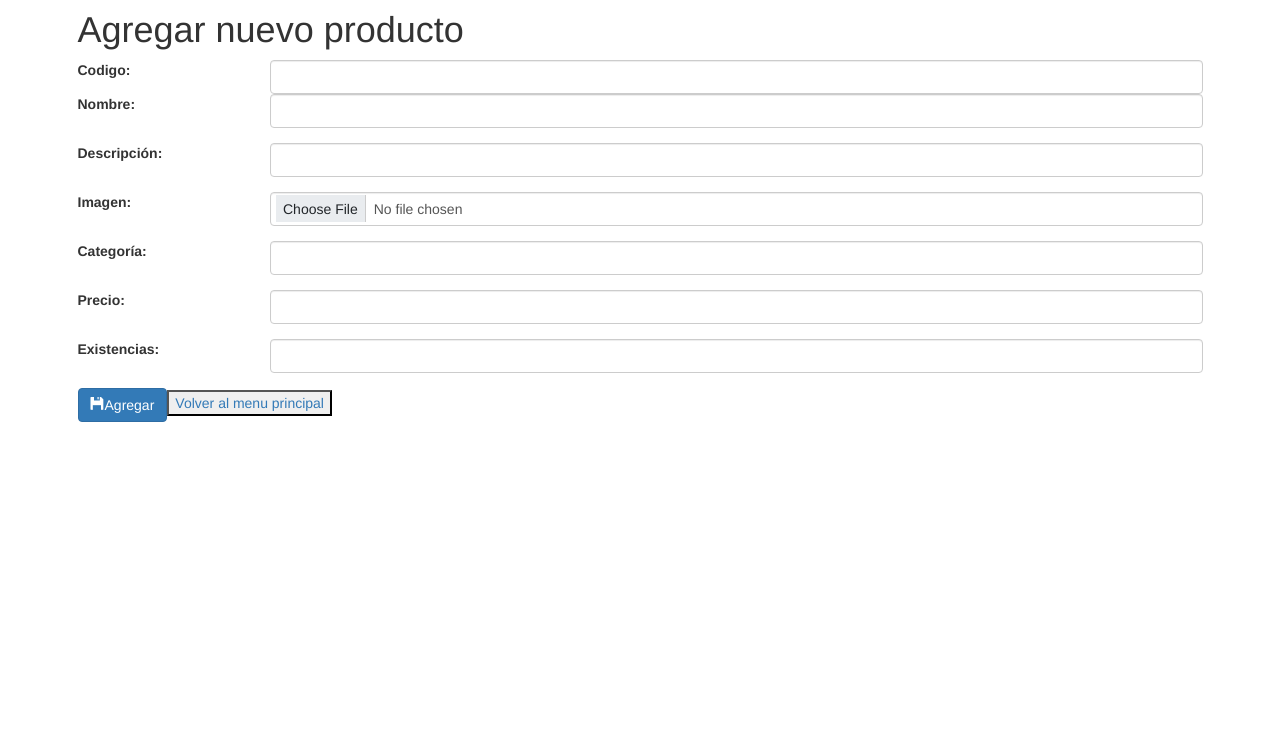
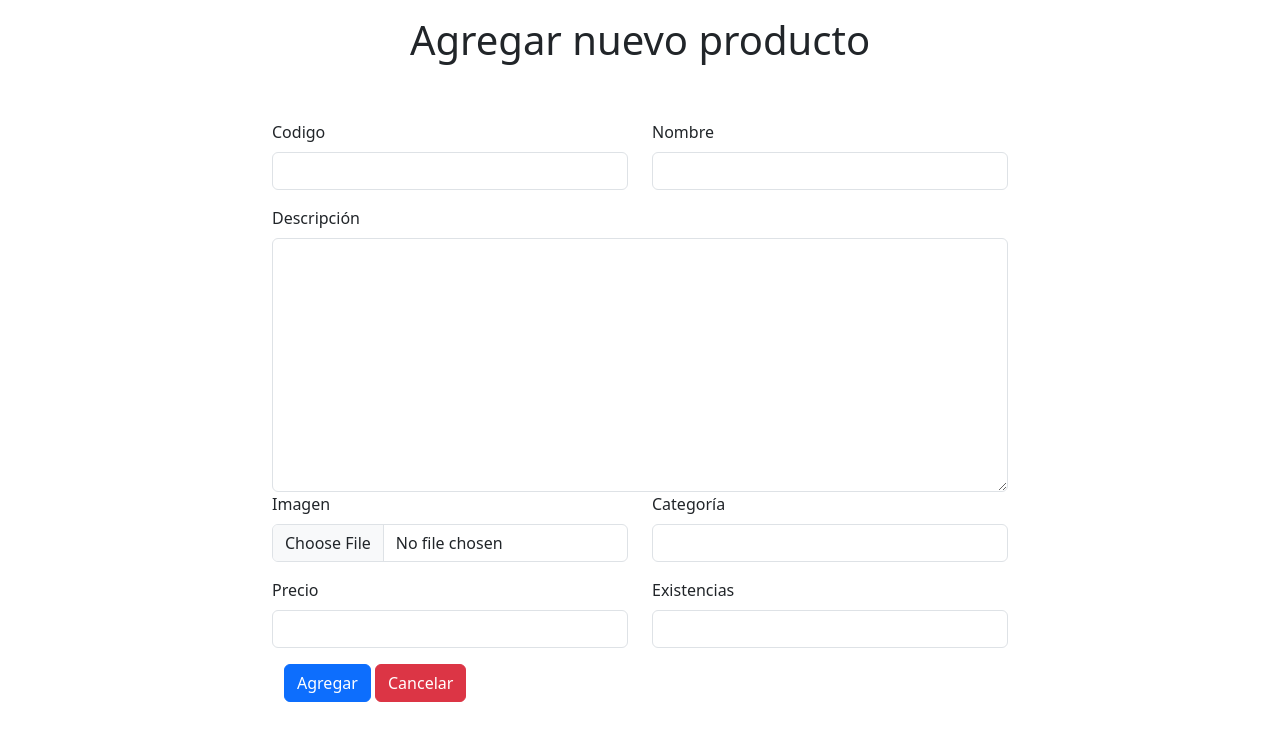
Before and after one commit to Lawliet25/Desaf-o1, a PHP site: page /formulario.php in a window 1280 px wide. Shown: the top 741 px of the page. Run offline with PHP 8.4, Linux system fonts and the light colour scheme; some libraries are stand-ins or nearby versions.

Commit message:
Modificacion formulario agregar producto y validacion

```diff
--- a/formulario.php
+++ b/formulario.php
@@ -13,73 +13,68 @@
 </head>
 <body>
 <div class="container">
+	<h1 class="py-3 text-center">Agregar nuevo producto</h1>
 	<div class="row py-3">
-            <h1>Agregar nuevo producto</h1>
+		<div class="col-md-8 offset-md-2">
 			<form method="POST" action="procesarvalida.php" enctype="multipart/form-data">
-				<div class="row">
-					<div class="col-sm-2">
-						<label class="form-label" for="codigo">Codigo:</label>
-					</div>
-					<div class="col-sm-10">
-						<input type="text" class="form-control" name="codigo" id="codigo">
+  				<div class="row py-3">
+					  <div class="col-md-6">
+						  <div class="formgroup">
+    						<label for="codigo" class="form-label">Codigo</label>
+    						<input type="text" class="form-control" name="codigo" id="codigo" required>
 						  </div>
 					  </div>
-				<div class="row form-group">
-					<div class="col-sm-2">
-						<label class="control-label" for="nombre">Nombre:</label>
-					</div>
-					<div class="col-sm-10">
-						<input type="text" class="form-control" name="nombre" id="nombre">
+					  <div class="col-md-6">
+						  <div class="formgroup">
+    						<label for="nombre" class="form-label">Nombre</label>
+    						<input type="text" class="form-control" name="nombre" id="nombre" required>
 						  </div>
 					  </div>
-				<div class="row form-group">
-					<div class="col-sm-2">
-						<label class="control-label" for="descripcion">Descripción:</label>
   				</div>
-					<div class="col-sm-10">
-						<input type="text" min="2" max="5" class="form-control" name="descripcion" id="descripcion">
+				<div class="row">
+					  <div class="col-md-12">
+						  <div class="formgroup">
+    						<label for="descripcion" class="form-label">Descripción</label>
+    						<textarea name="descripcion" name="descripcion" id="descripcion" cols="20" rows="10" class="form-control" required></textarea>
 						  </div>
 					  </div>
-				<div class="row form-group">
-					<div class="col-sm-2">
-						<label class="control-label" for="imagen" >Imagen: </label>
-					</div>
-					<div class="col-sm-10">
+					  <div class="col-md-6">
+						  <div class="formgroup">
+    						<label for="imagen" class="form-label">Imagen</label>
     						<input type="file" class="form-control" name="img" id="img">
 						  </div>
 					  </div>
-            <div class="row form-group">
-					<div class="col-sm-2">
-						<label class="control-label" for="categoria" >Categoría: </label>
-					</div>
-					<div class="col-sm-10">
-						<select class="form-control" name="categoria" id="categoria">
+					  <div class="col-md-6">
+						  <div class="formgroup">
+    						<label for="categoria" class="form-label">Categoría</label>
+    						<select name="categoria" class="form-control" id="categoria">
 								<option value=""></option>
 								<option value="Textil">Textil</option>
 								<option value="Promocional">Promocional</option>
 							</select>
 						  </div>
 					  </div>
-        <div class="row form-group">
-          <div class="col-sm-2">
-            <label class="control-label" for="precio">Precio:</label>
   				</div>
-          <div class="col-sm-10">
-            <input type="number" class="form-control" name="precio" id="precio">
+				<div class="row py-3">
+					  <div class="col-md-6">
+						  <div class="formgroup">
+    						<label for="precio" class="form-label">Precio</label>
+    						<input type="number" step="0.01" min="0" max="100000000" class="form-control" name="precio" id="precio">
 						  </div>
 					  </div>
-        <div class="row form-group">
-          <div class="col-sm-2">
-            <label class="control-label" for="existencias">Existencias:</label>
-          </div>
-          <div class="col-sm-10">
-            <input type="number" min="0" class="form-control" name="existencias" id="existencias">
+					  <div class="col-md-6">
+						  <div class="formgroup">
+    						<label for="existencias" class="form-label">Existencias</label>
+    						<input type="number" class="form-control" name="existencias" id="existencias">
 						  </div>
 					  </div>
-            <div class="">
-                <button type="submit" name="add" class="btn btn-primary"><span class="glyphicon glyphicon-floppy-disk"></span>Agregar</a>
-                <button><a href="index.php">Volver al menu principal</a></button>
+  				</div>
+				<div class="container">
+  					<button type="submit" name="add" class="btn btn-primary">Agregar</button>
+					<a href="index.php" class="btn btn-danger">Cancelar</a>
+				</div>
 			</form>
+		</div>
 	</div>
 </div>
 </body>
--- a/procesarvalida.php
+++ b/procesarvalida.php
@@ -1,5 +1,6 @@
 <?php
     include 'validaciones.php';
+    if(mayorCero($_POST['existencias'])){
     if(!esUnico($_POST['codigo'])){
     if(esImagen($_FILES["img"]["name"])){
     if(esCodigo($_POST['codigo'])){
@@ -25,4 +26,7 @@
 }else{
     header('location:index.php?errorcodigo=1');
 }
+}else{
+    header('location:index.php?errorexis=1');
+}
 ?>
--- a/productos.xml
+++ b/productos.xml
@@ -144,4 +144,4 @@
         <precio>5.50</precio>
         <existencias>500</existencias>
     </producto>
-<producto><codigo>PROD00089</codigo><nombre>Cualquier cos</nombre><descripcion>JAJAAJ</descripcion><img>serafinara&#xF1;a.jpg</img><categoria>Promocional</categoria><precio>50</precio><existencias>10</existencias></producto></productos>
+</productos>
--- a/validaciones.php
+++ b/validaciones.php
@@ -8,6 +8,10 @@ function esCodigo($var){
   return $esCodigo;
 }
 
+function mayorCero($var){
+  return preg_match('/^\d+$/',$var);
+}
+
 function esTexto($var){
   return preg_match('/^[a-zA-z]+$/',$var);
 }
@@ -16,7 +20,6 @@ function esImagen($archivo){
   $patron = "/\.(jpe?g|png)$/i";
   $verificado = preg_match($patron, $archivo);
   if ($_FILES["img"]["name"]!=null) {
-    // code...
 
   $esimagen = $verificado == true ? true : false;
 
```
Also changed, not shown: index.php (+19 -2 lines), img/serafinaraña.jpg (deleted). Lines whose indentation alone changed are shown as unchanged.
